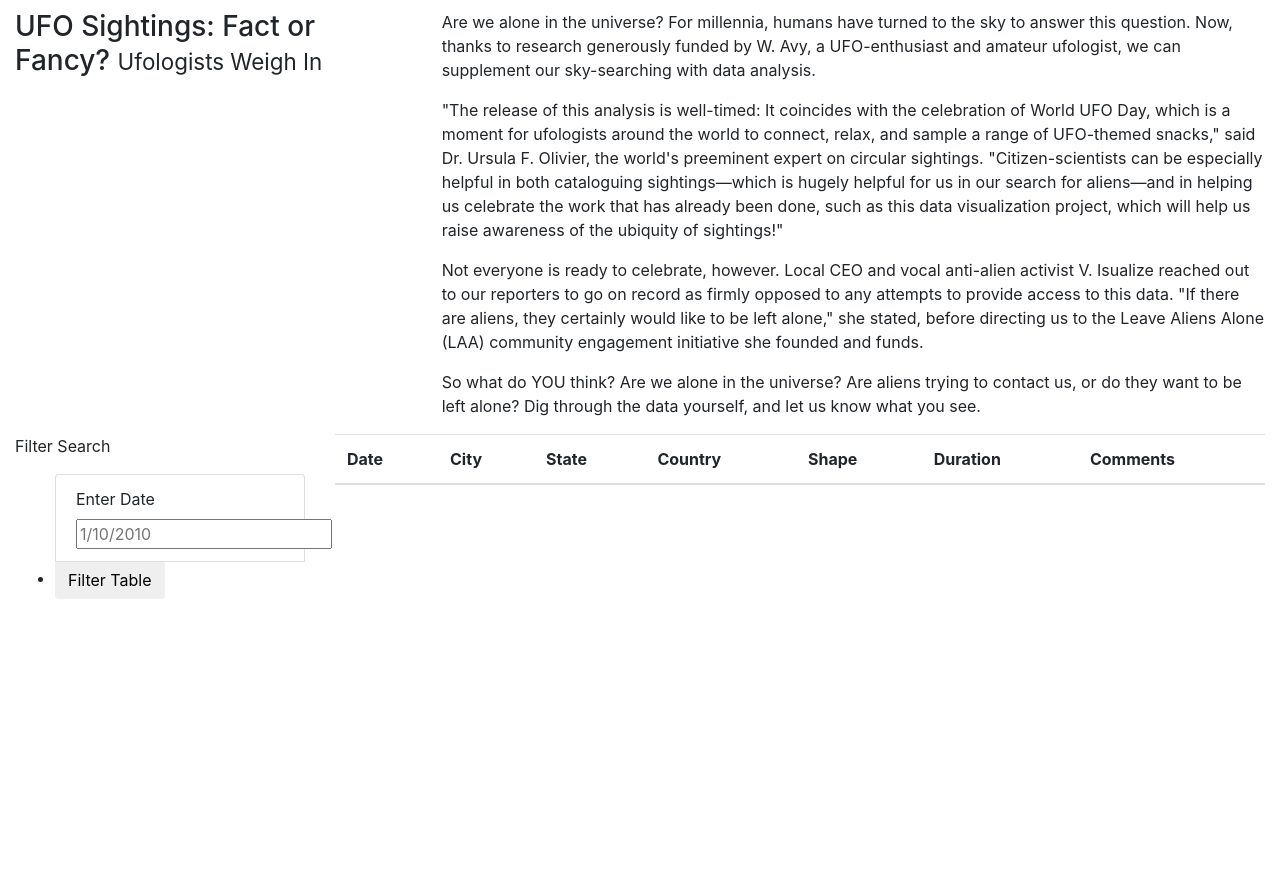
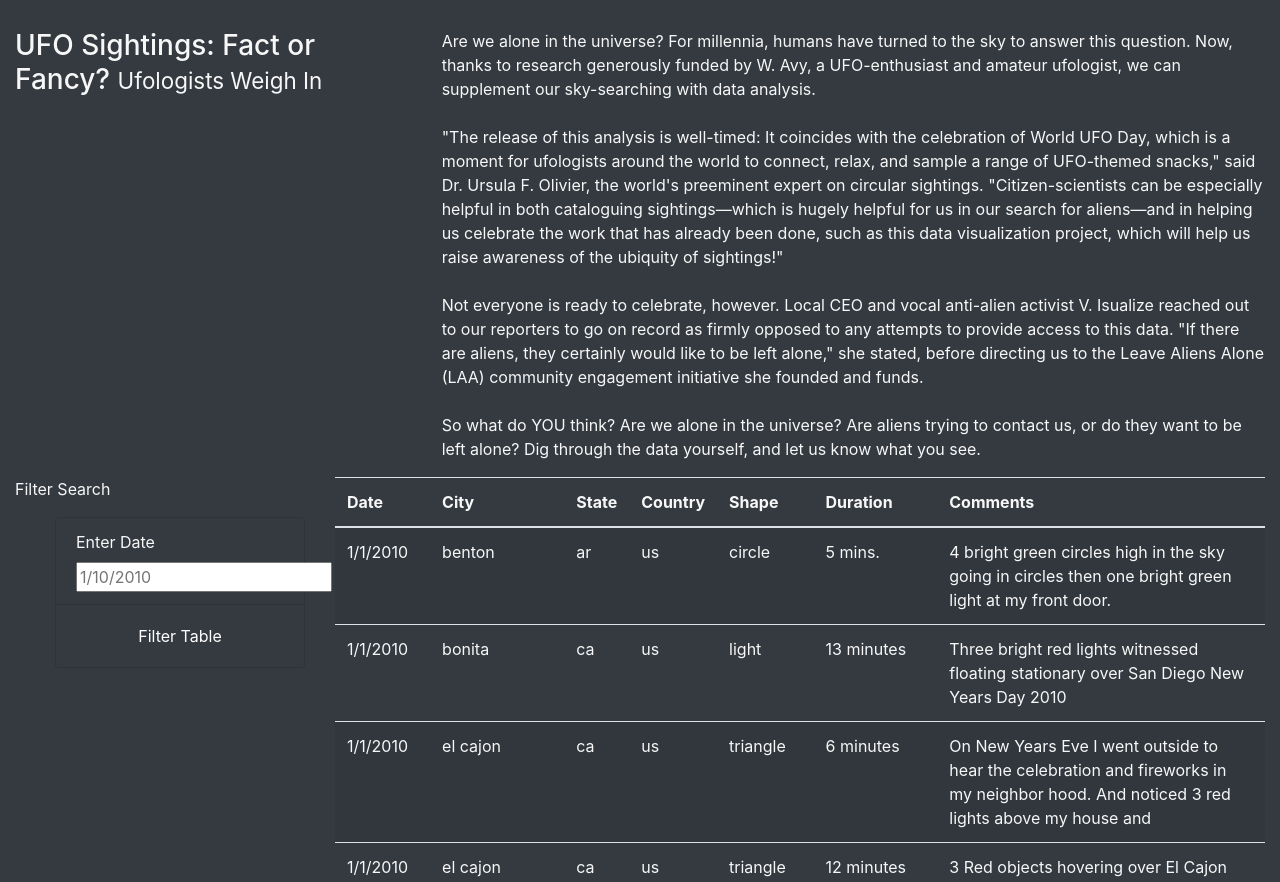
Before and after one commit to andrealynn8201/UFOs, a plain HTML site: page index.html in a window 1280 px wide. Shown: the part 262-1144 px from the top of the page. Before the commit the page ends 877 px from the top, so only its background shows below. Drawn offline with nearby package versions, Linux system fonts and the light colour scheme.

Commit message:
customized the page with CSS

```diff
--- a/index.html
+++ b/index.html
@@ -4,7 +4,7 @@
     <meta charset="UTF-8">
     <meta http-equiv="X-UA-Compatible" content="IE=edge">
     <meta name="viewport" content="width=device-width, initial-scale=1.0">
-    <title>UFO Finder</title>
+    <title>Document</title>
     <link
       rel="stylesheet"
       href="https://maxcdn.bootstrapcdn.com/bootstrap/4.0.0/css/bootstrap.min.css"
@@ -13,13 +13,13 @@
     />
     <link rel="stylesheet" href="static/css/style.css">
 </head>
-<body>
+<body class="bg-dark">
     <div class="wrapper">
-        <nav class="navbar navbar-expand-lg">
+        <nav class="navbar navbar-dark bg-dark navbar-expand-lg">
             <a class="navbar-brand" href="index.html">UFO Sightings</a>
         </nav>
         <div class="jumbotron">
-            <h1>The Truth Is Out There</h1>
+            <h1 class="display-4">The Truth is Out There</h1>
           </div>
         <div class="container-fluid">
             <div class="row">
@@ -28,35 +28,28 @@
               </div>
               <div class="col-md-8">
                 <p>
-                        Are we alone in the universe? For millennia, humans have turned to the sky to answer this question. Now, thanks to research generously funded by W. Avy, a UFO-enthusiast and amateur ufologist, we can supplement our sky-searching with data analysis.
-                    </p>
-                    <p>
-                        "The release of this analysis is well-timed: It coincides with the celebration of World UFO Day, which is a moment for ufologists around the world to connect, relax, and sample a range of UFO-themed snacks," said Dr. Ursula F. Olivier, the world's preeminent expert on circular sightings. "Citizen-scientists can be especially helpful in both cataloguing sightings—which is hugely helpful for us in our search for aliens—and in helping us celebrate the work that has already been done, such as this data visualization project, which will help us raise awareness of the ubiquity of sightings!"
-                    </p>
-                    <p>
-                        Not everyone is ready to celebrate, however. Local CEO and vocal anti-alien activist V. Isualize reached out to our reporters to go on record as firmly opposed to any attempts to provide access to this data. "If there are aliens, they certainly would like to be left alone," she stated, before directing us to the Leave Aliens Alone (LAA) community engagement initiative she founded and funds.
-                    </p>
-                    <p>
-                        So what do YOU think? Are we alone in the universe? Are aliens trying to contact us, or do they want to be left alone? Dig through the data yourself, and let us know what you see.
+                  Are we alone in the universe? For millennia, humans have turned to the sky to answer this question. Now, thanks to research generously funded by W. Avy, a UFO-enthusiast and amateur ufologist, we can supplement our sky-searching with data analysis.<br><br>"The release of this analysis is well-timed: It coincides with the celebration of World UFO Day, which is a moment for ufologists around the world to connect, relax, and sample a range of UFO-themed snacks," said Dr. Ursula F. Olivier, the world's preeminent expert on circular sightings. "Citizen-scientists can be especially helpful in both cataloguing sightings—which is hugely helpful for us in our search for aliens—and in helping us celebrate the work that has already been done, such as this data visualization project, which will help us raise awareness of the ubiquity of sightings!"<br><br>Not everyone is ready to celebrate, however. Local CEO and vocal anti-alien activist V. Isualize reached out to our reporters to go on record as firmly opposed to any attempts to provide access to this data. "If there are aliens, they certainly would like to be left alone," she stated, before directing us to the Leave Aliens Alone (LAA) community engagement initiative she founded and funds.<br><br>So what do YOU think? Are we alone in the universe? Are aliens trying to contact us, or do they want to be left alone? Dig through the data yourself, and let us know what you see.
+
                 </p>
               </div>
             </div>
         </div>
+
         <div class="container-fluid">
             <div class="row">
               <div class="col-md-3">
                 <form>
                     <p>Filter Search</p>
-                        <ul class="lits-group">
-                            <li class="list-group-item">
+                    <ul class="bg-dark">
+                      <li class="list-group-item bg-dark">
                         <label for="date">Enter Date</label>
-                                <input type ="text" placeholder="1/10/2010" id="datetime" />
+                        <input type="text" placeholder="1/10/2010" id="datetime" />
                       </li>
-                            <li class="list=group-item">
-                                <button id="filter-btn" type="button" class="btn btn-default">Filter Table</button>
+                      <li class="list-group-item bg-dark">
+                          <!--Center button found at: https://stackoverflow.com/questions/41664991/bootstrap-4-how-do-i-center-align-a-button-->
+                         <button id="filter-btn" type="button" class="btn btn-dark col text-center" >Filter Table</button>
                       </li>
                     </ul>
-
                 </form>
             </div>
                 <div class="col-md-9">
@@ -77,7 +70,10 @@
               </div>
             </div>
         </div>
+    </div>
+    <script src="https://cdnjs.cloudflare.com/ajax/libs/d3/4.11.0/d3.js"></script>
+    <script src="static/js/data.js"></script>
+    <script src="static/js/app.js"></script>
 
-    </div>
 </body>
 </html>
--- a/static/css/style.css
+++ b/static/css/style.css
@@ -0,0 +1,9 @@
+body {
+    color: #f7f7f7;
+  }
+
+.jumbotron {
+    background-image: url("../images/nasa.jpg");
+    background-size: 100% 100%;
+    text-align: center;
+}
--- a/static/js/app.js
+++ b/static/js/app.js
@@ -15,7 +15,7 @@ function buildTable(data) {
         let row = tbody.append('tr');
         // Loow through each field in the dataRow and add
         // each value as a table cell (td)
-        Object.values(dataRow).forEach((cal) => {
+        Object.values(dataRow).forEach((val) => {
             let cell = row.append("td");
             cell.text(val);
             }
@@ -23,7 +23,7 @@ function buildTable(data) {
     });
 }
 
-function handelClick(){
+function handleClick(){
     // Grab the datetime value from the filter
     let date = d3.select("#datetime").property("value");
     let filteredData = tableData;
@@ -34,13 +34,13 @@ function handelClick(){
         // Apply `filter` to the table data to only keep the
         // rows where the `datetime` value matches the filter value
         filteredData = filteredData.filter(row => row.datetime === date);
-    };
+    }
 
     // Rebuild the table using the filtered data
     // @NOTE: If no date was entered, then filteredData will
     // just be the original tableData
     buildTable(filteredData);
-};
+}
 
 // Attach an event to listen for the form button
 d3.selectAll("#filter-btn").on("click", handleClick);
```
Also changed, not shown: static/images/nasa.jpg (added), 2 other files. Lines whose indentation alone changed are shown as unchanged.
